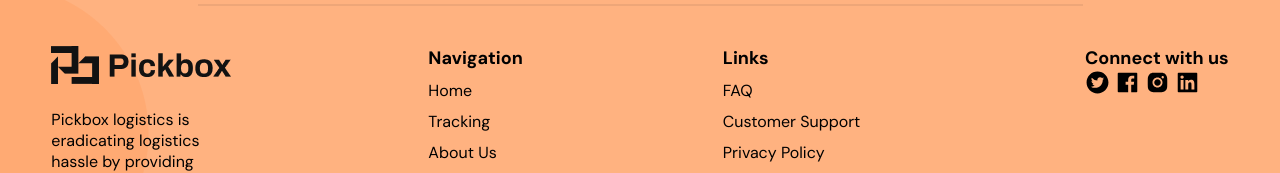
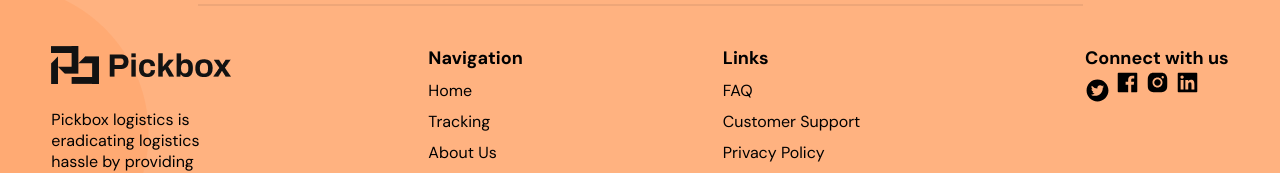
Before and after one commit to Pickbox-Project/Pickbox-frontend, a React (Create React App) app: page /more-details in a window 1280 px wide. In both pictures the pointer is over the icon 1097 px from the left and 915 px from the top of the page. Shown: the part 833-1006 px from the top of the page. Built offline with nearby package versions, Linux system fonts and the light colour scheme.

Commit message:
Started Adding transition to the Footer links

```diff
--- a/src/Components/Footer/Footer.css
+++ b/src/Components/Footer/Footer.css
@@ -58,6 +58,10 @@
     color: #000;
 }
 
+.icon:hover {
+    transform: translateY(8px);
+}
+
 @media (max-width: 820px) {
     .footer-details {
         flex-direction: column;
```
